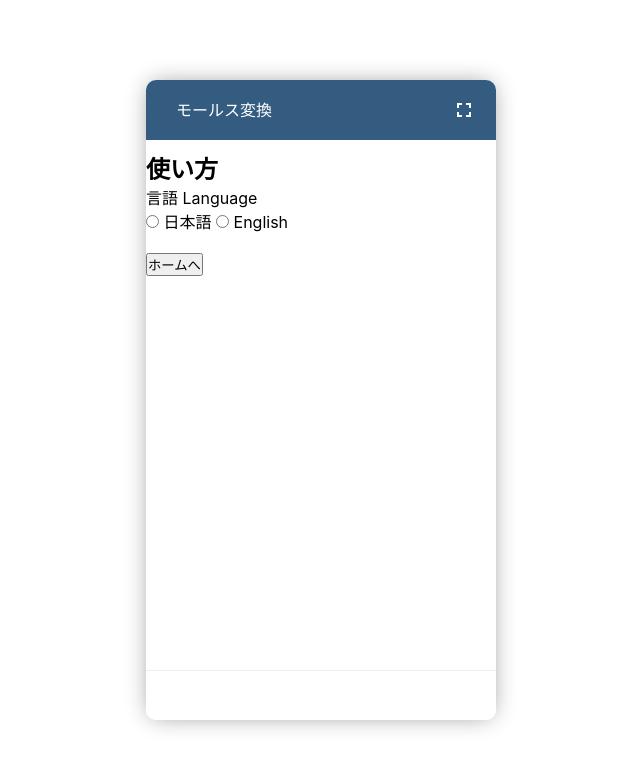
After one commit to MuseMyuzu/FlaskWithOpenAI, a Flask app: page /settings in a window 1280 px wide. The commit adds this page. Shown: the top 769 px of the page, without its empty margins (319-959 px from the left). Run offline with Flask 2, Linux system fonts and the light colour scheme.

Commit message:
設定画面作成、アイコン設置

```diff
--- a/app/app.py
+++ b/app/app.py
@@ -51,6 +51,11 @@ def save_wav():
 def home():
     return render_template('index.html')
 
+# 設定・リンク等
+@app.route("/settings")
+def settings():
+    return render_template("settings.html")
+
 # サーバ起動
 if __name__ == '__main__':
     app.run(debug=True)
--- a/app/static/record.js
+++ b/app/static/record.js
@@ -177,7 +177,13 @@ function robotOutput(content_text) {
   }
 }
 
+function goToSettings(){
+  location.assign("/settings");
+}
 
+function backToHome(){
+  location.assign("/");
+}
 
 
 // PC用の拡大縮小機能
--- /dev/null
+++ b/app/static/settings.css
@@ -0,0 +1,54 @@
+/* HTML, CSS参照 */
+/* https://blog.maromaro.co.jp/archives/stylerecipe_post/2331 */
+
+/*ラジオボタン*/
+.radio_lang {
+    padding-bottom: 20px;
+  }
+  .msr_radio_05 p {
+    font-size: 14px;
+    padding-bottom: 5px;
+  }
+  .msr_radio_05 input[type=radio] {
+    display: none;
+    margin: 0;
+  }
+  .msr_radio_05 input[type=radio] + label {
+    cursor: pointer;
+    display: inline-block;
+    font-size: 14px;
+    line-height: 1.5px;
+    margin-right: 12px;
+    padding: 0 0 0px 24px;
+    position: relative;
+  }
+  .msr_radio_05 input[type=radio] + label::before {
+    border: 1px solid #777777;
+    border-radius: 50%;
+    box-sizing: border-box;
+    -moz-box-sizing: border-box;
+    -webkit-box-sizing: border-box;
+    content: "";
+    display: block;
+    margin-top: -9px;
+    position: absolute;
+    left: 0;
+    top: 50%;
+    height: 16px;
+    width: 16px;
+  }
+  .msr_radio_05 input[type=radio]:checked + label::after {
+    background: #333333;
+    border-radius: 50%;
+    box-sizing: border-box;
+    -moz-box-sizing: border-box;
+    -webkit-box-sizing: border-box;
+    content: "";
+    display: block;
+    margin-top: -4px;
+    position: absolute;
+    left: 4px;
+    top: 0;
+    height: 8px;
+    width: 8px;
+  }
--- a/app/static/style.css
+++ b/app/static/style.css
@@ -110,6 +110,15 @@ a {
     font-size: 16px;
 }
 
+.icons{
+    display: block;
+    height: 100%;
+    line-height: 60px;
+    padding: 0 20px;
+    color: #FFF;
+    cursor: pointer;
+}
+
 #chatbot-zoom-icon {
     display: block;
     height: 100%;
--- /dev/null
+++ b/app/templates/settings.html
@@ -0,0 +1,40 @@
+{% extends 'base.html' %}
+
+{% block head %}
+<!-- Google フォント使用（familyに使いたいフォント名）-->
+<link href="https://fonts.googleapis.com/icon?family=Material+Icons" rel="stylesheet">
+<link rel="stylesheet" href="../static/style.css" type="text/css">
+<link rel="stylesheet" href="../static/settings.css" type="text/css">
+{% endblock %}
+
+{% block body %}
+<div id="chatbot">
+    <div id="chatbot-header">
+        <div id="chatbot-logo">モールス変換</div>
+        <i id="chatbot-zoom-icon" class="material-icons waves-effect waves-light icons" onclick="chatbotZoom()">fullscreen</i>
+    </div>
+
+    <div id="chatbot-body">
+        <h2>使い方</h2>
+
+        <form>
+            <div class="radio_lang">
+                <p>言語 Language</p>
+                <input type="radio" name="radio_lang_1" id="radio_lang_1" />
+                <label for="radio_lang_1">日本語</label>
+                <input type="radio" name="radio_lang_2" id="radio_lang_2" />
+                <label for="radio_lang_2">English</label>
+            </div>
+        </form>
+
+        <form action="/" method="get">
+            <input type="submit" value='ホームへ'>
+        </form>
+    </div>
+
+    <div id= "chatbot-footer">
+        <i id= "back-icon" class="material-icons icons" onclick= "backToHome()">arrow_back_ios</i>
+    </div>
+
+</div>
+{% endblock %}
```
Also changed, not shown: other parts of app/static/style.css (+0 -105 lines), app/static/footer.css (added, +105 -0 lines), app/templates/index.html (+8 -2 lines), app/templates/record_trial.html (deleted, +0 -13 lines).
